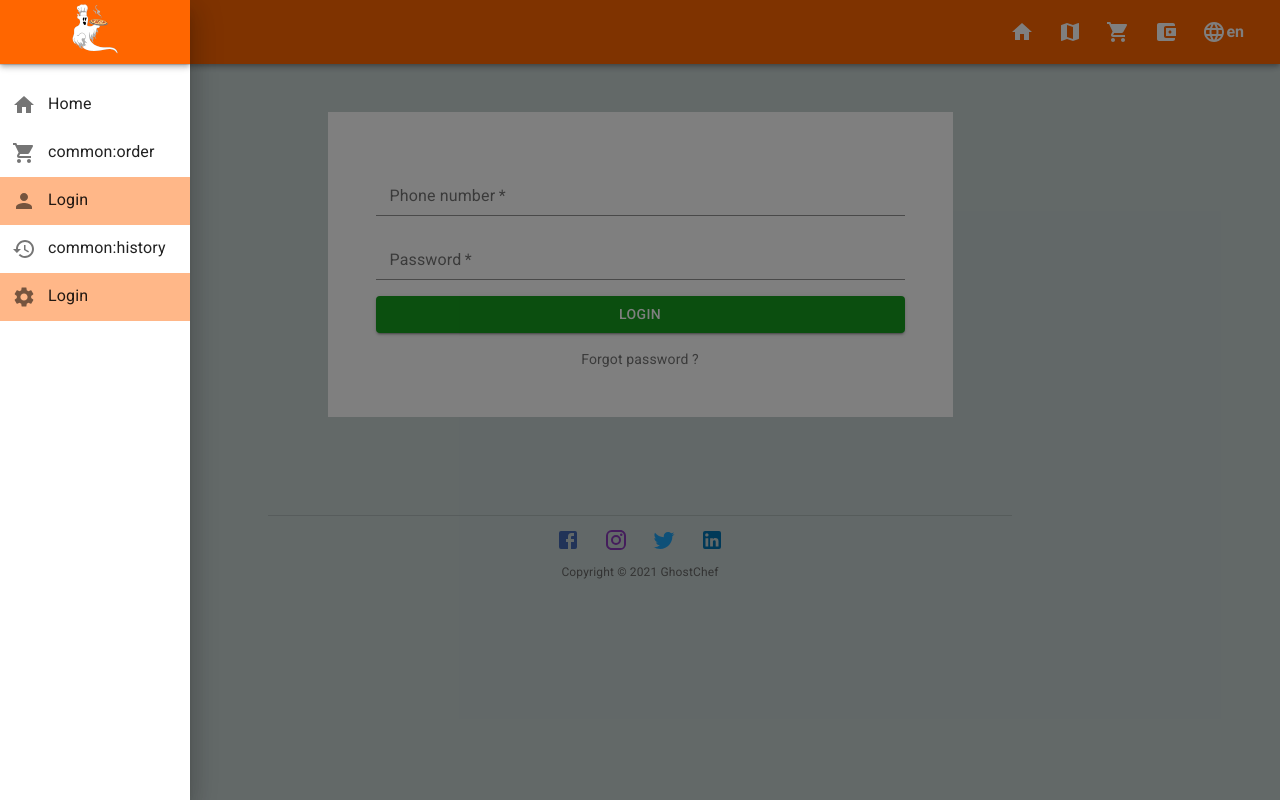
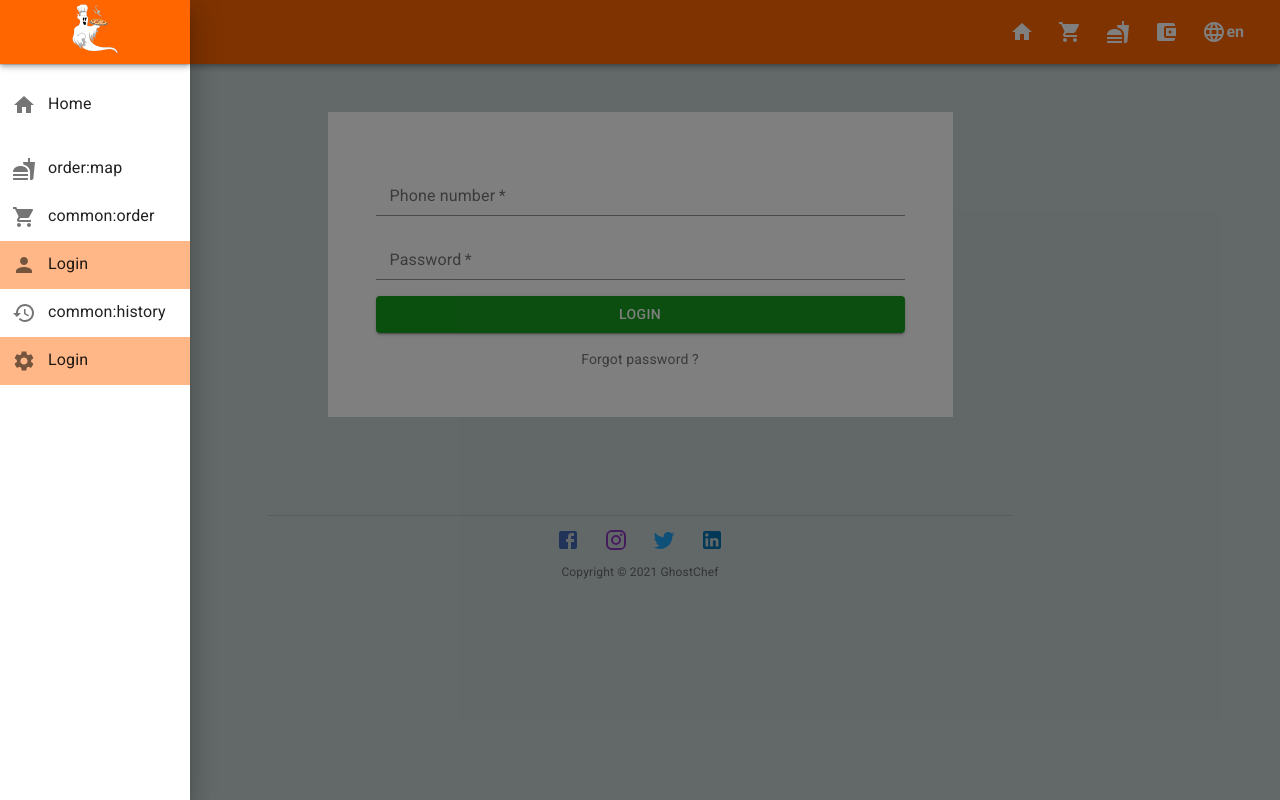
Before and after one commit to mkhinini-motaz/food-shop, a React (Create React App) app: page /login in a window 1280 px wide. Both pictures are taken after a click on the button "open drawer". Built offline with nearby package versions, Linux system fonts and the light colour scheme; no server answers.

Commit message:
Added categories icon to appbar

```diff
--- a/src/layout/AppBar.js
+++ b/src/layout/AppBar.js
@@ -7,6 +7,7 @@ import MenuIcon from '@material-ui/icons/Menu';
 import AccountBalanceWalletIcon from '@material-ui/icons/AccountBalanceWallet';
 import ShoppingCart from "@material-ui/icons/ShoppingCart";
 import MapIcon from '@material-ui/icons/Map';
+import FastfoodIcon from '@material-ui/icons/Fastfood';
 import { Home } from "@material-ui/icons";
 
 import { attemptShopUserLogout, openSideDrawer } from "../store/actions";
@@ -64,17 +65,6 @@ export default function AppBar(props) {
 				</Tooltip>
 			</MenuItem>
 
-			<MenuItem className="menu-item">
-				<Tooltip title={<Translate value={"order:map"} />} >
-					<IconButton
-						to={"/order/map"}
-						component={Link}
-					>
-						<MapIcon />
-					</IconButton>
-				</Tooltip>
-			</MenuItem>
-
             <MenuItem className="menu-item">
 				<Tooltip title={<Translate value={shopUserIsAuthenticated ? "order:order" : "common:login"} />} >
 					<IconButton
@@ -82,6 +72,17 @@ export default function AppBar(props) {
 						component={Link}
 					>
 						<ShoppingCart />
+					</IconButton>
+				</Tooltip>
+			</MenuItem>
+
+			<MenuItem className="menu-item">
+				<Tooltip title={<Translate value={"common:categories"} />} >
+					<IconButton
+						to={"/category"}
+						component={Link}
+					>
+						<FastfoodIcon />
 					</IconButton>
 				</Tooltip>
 			</MenuItem>
--- a/src/layout/SideDrawer.js
+++ b/src/layout/SideDrawer.js
@@ -2,6 +2,7 @@ import React from 'react';
 import { Divider, Drawer, IconButton, Typography, } from '@material-ui/core';
 import PersonIcon from "@material-ui/icons/Person";
 import FastfoodIcon from '@material-ui/icons/Fastfood';
+import MapIcon from '@material-ui/icons/Map';
 import ExitToAppIcon from "@material-ui/icons/ExitToApp";
 import SettingsIcon from '@material-ui/icons/Settings';
 import HistoryIcon from '@material-ui/icons/History';
@@ -75,6 +76,15 @@ export default function SideDrawer(props) {
 				</Link>
 			</div>
 
+			<div className={'mt-3 ' + paddingRule} style={currentPath === '/order/map' ? activeLinkStyle : {}}>
+				<Link to="/order/map" className={flexRowRule}>
+					<IconButton><FastfoodIcon /></IconButton>
+					<Typography variant="body1" color="textPrimary" component="span">
+						<Translate value="order:map" />
+					</Typography>
+				</Link>
+			</div>
+
 			<div className={paddingRule} style={currentPath === '/order' ? activeLinkStyle : {}}>
 				<Link to="/order" className={flexRowRule}>
 					<IconButton><ShoppingCart /></IconButton>
```
